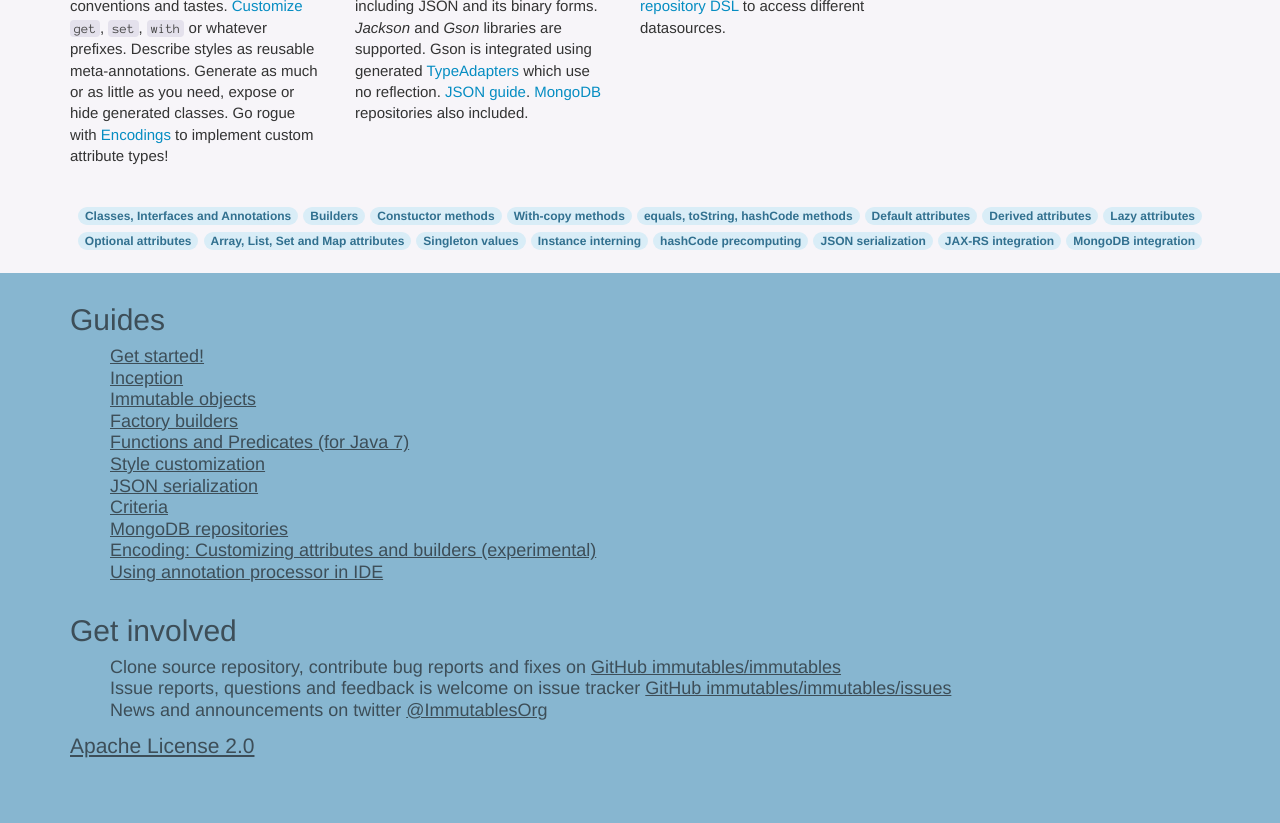
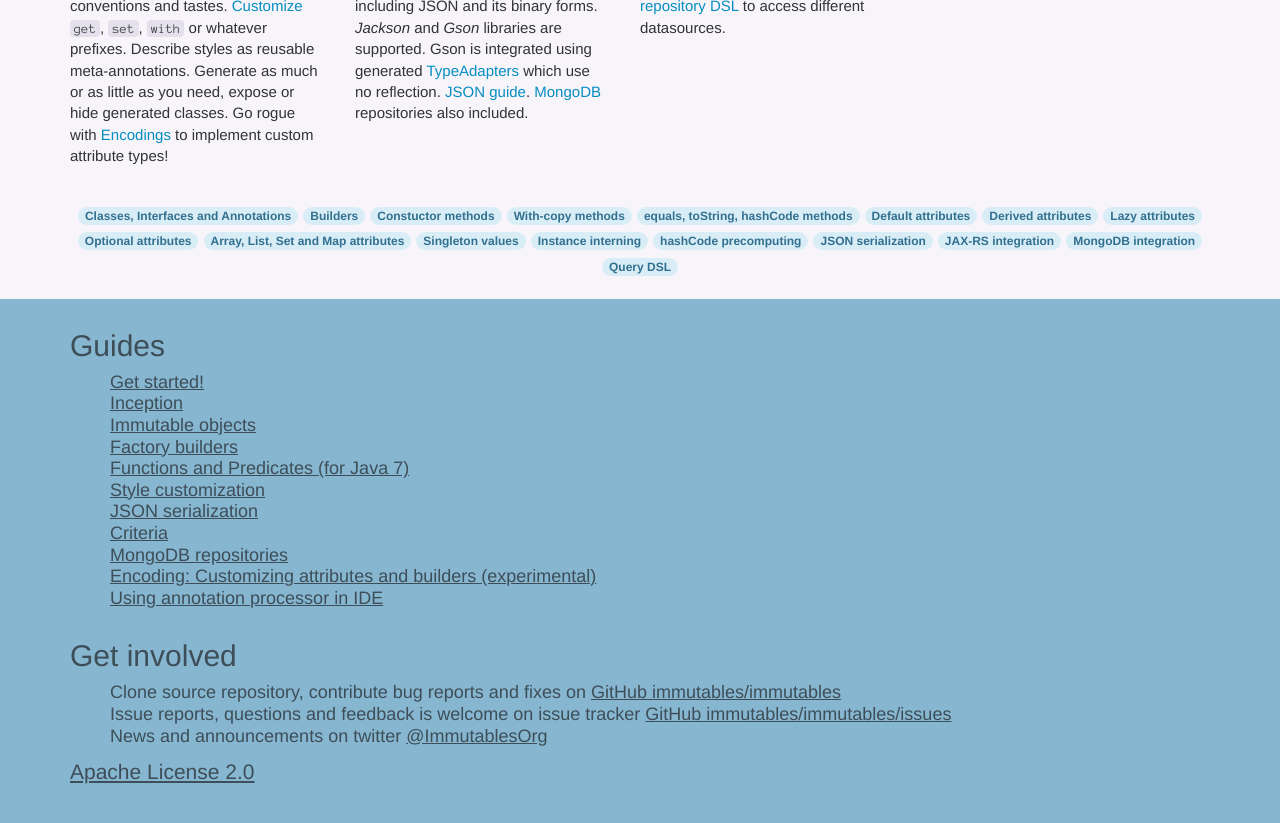
Before and after one commit to immutables/immutables.github.io, a Jekyll site: the page built from index.html, in a window 1280 px wide and 900 px high, scrolled down 991 px. Shown: the top 823 px of the window. Built offline with Jekyll 4.4.1, drawn with Linux system fonts in a browser that asks for light colours; nearby versions of some CDN libraries; Markdown is read by kramdown in place of the engine named in the settings.

Commit message:
Add Query DSL tag

```diff
--- a/index.html
+++ b/index.html
@@ -126,6 +126,7 @@ Generate typesafe [query and repository DSL](/criteria.html) to access different
   <span class="badge alert-info">JSON serialization</span>
   <span class="badge alert-info">JAX-RS integration</span>
   <span class="badge alert-info">MongoDB integration</span>
+  <span class="badge alert-info">Query DSL</span>
   <br>
 </div>
 
```
